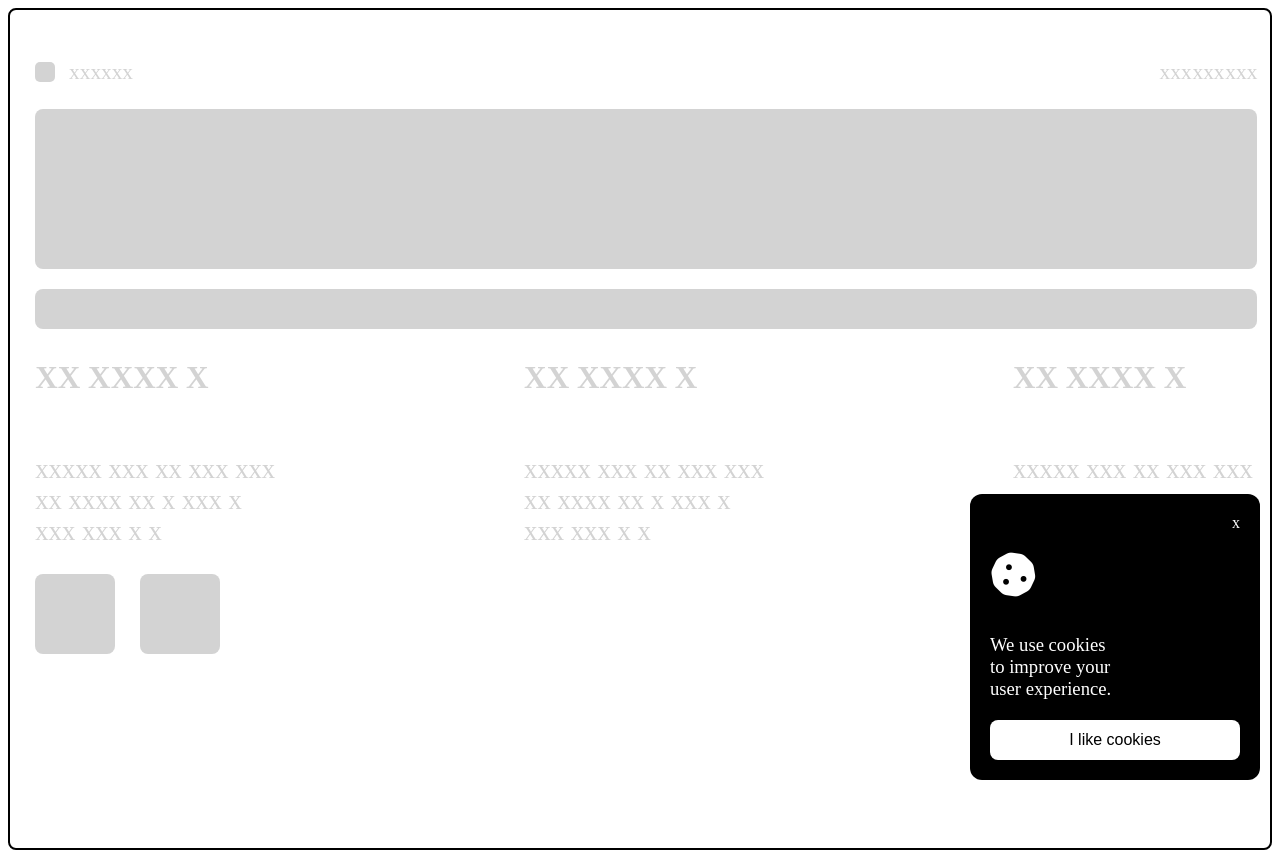
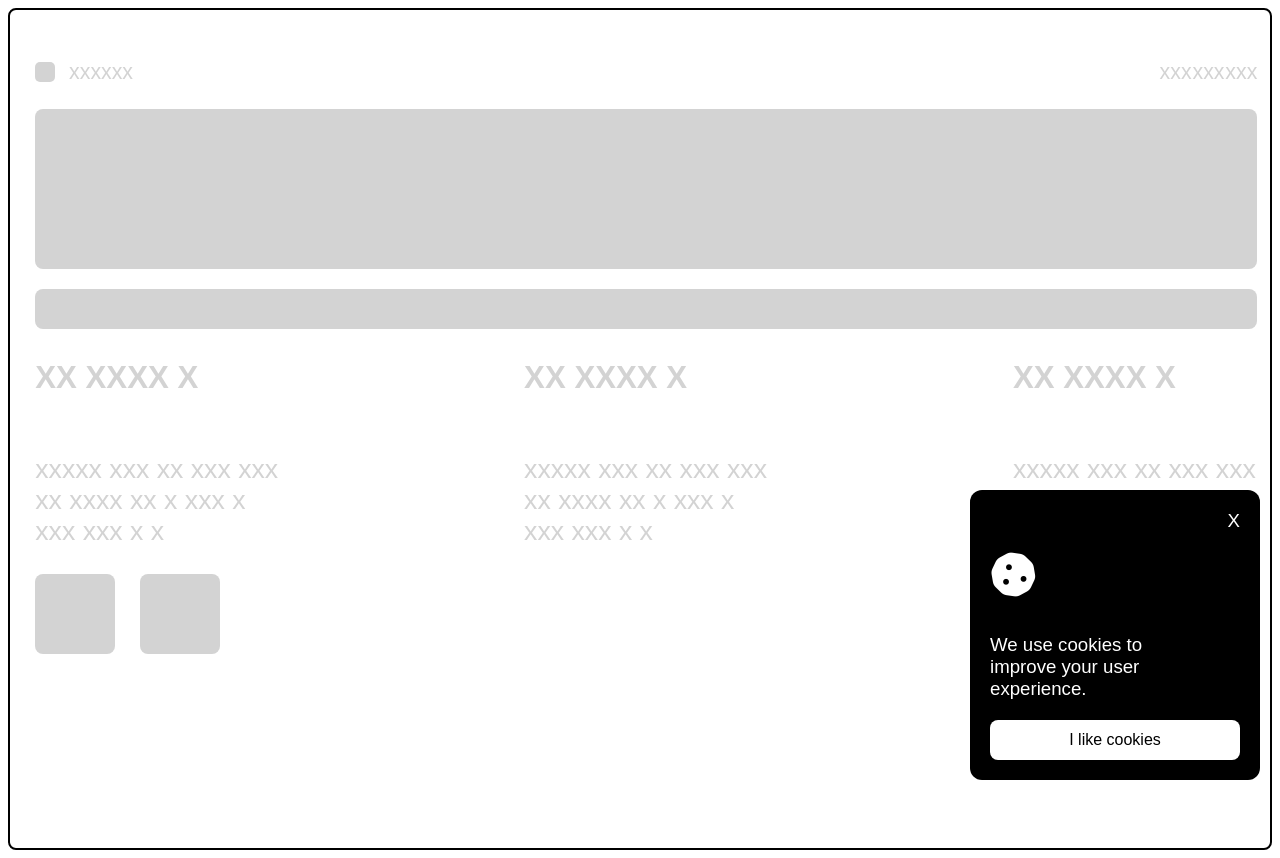
Before and after one commit to 07krW5Hnr5ghy/cookie-consent, a plain HTML site: page index.html in a window 1280 px wide. Drawn offline with Linux system fonts and the light colour scheme.

Commit message:
feature(main): adjust for arial font familiy

```diff
--- a/css/index.css
+++ b/css/index.css
@@ -1,3 +1,6 @@
+html{
+    font-family:Arial, Helvetica, sans-serif;
+}
 .page-container{
     border: 2px solid black;
     border-radius: 8px;
@@ -108,6 +111,7 @@
     justify-content: end;
     align-items: center;
     width: 100%;
+    font-size: 14pt;
 }
 .cookie-icon{
     display: flex;
@@ -127,11 +131,8 @@
 }
 .cookie-text{
     font-size: 14pt;
-    width: 50%;
+    width: 70%;
     display: flex;
-}
-.cookie-space{
-    width: 50%;
 }
 .cookie-button{
     width: 100%;
--- a/index.html
+++ b/index.html
@@ -51,7 +51,7 @@
             </footer>
             <div class="cookie-consent">
                 <div class="close-button-wrapper">
-                    <span>x</span>
+                    <span>X</span>
                 </div>
                 <div class="cookie-icon">
                     <i class="fa-solid fa-cookie"></i>
```
